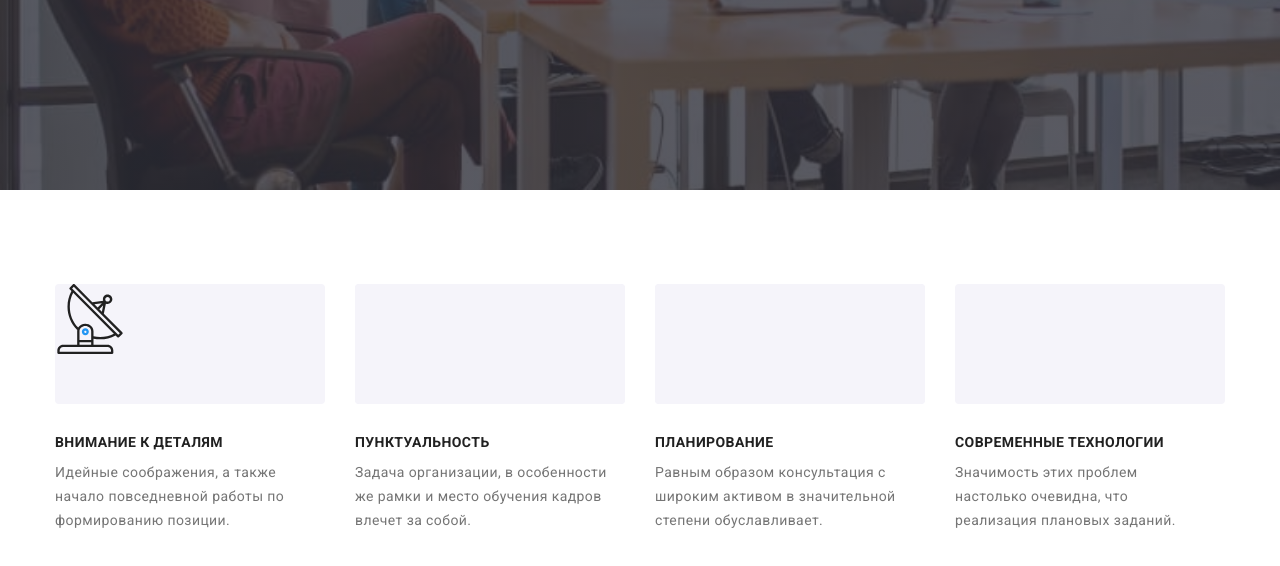
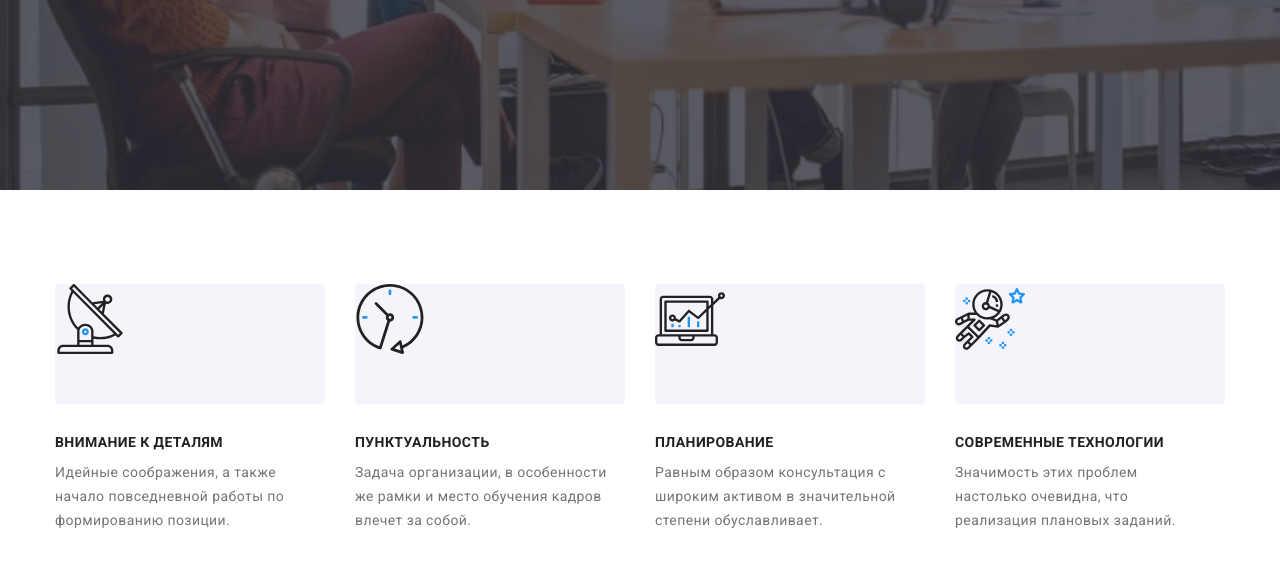
Before and after one commit to Novak0306/goit-markup-hw-04, a plain HTML site: page index.html in a window 1280 px wide. Shown: the part 490-1056 px from the top of the page. Drawn offline with nearby package versions, Linux system fonts and the light colour scheme.

Commit message:
добавил функц

```diff
--- a/index.html
+++ b/index.html
@@ -58,7 +58,7 @@
                         <li class="features-item item ">
                             <div class="features-item">
                                 <svg class="features-icon">
-                                    <use href="./images/clock-1.svg"></use>
+                                    <use href="./images/sprite.svg#icon-clock-1"></use>
 
                                 </svg>
                             </div>
@@ -68,7 +68,7 @@
                         <li class="features-item item">
                             <div class="features-item">
                                 <svg class="features-icon">
-                                    <use href="./images/laptop.png"></use>
+                                    <use href="./images/sprite.svg#icon-diagram-1"></use>
 
                                 </svg>
                             </div>
@@ -79,7 +79,7 @@
                         <li class="item">
                             <div class="features-item">
                                 <svg class="features-icon">
-                                    <use href="./images/clock-1.svg"></use>
+                                    <use href="./images/sprite.svg#icon-astronaut-1"></use>
 
                                 </svg>
                             </div>
```
